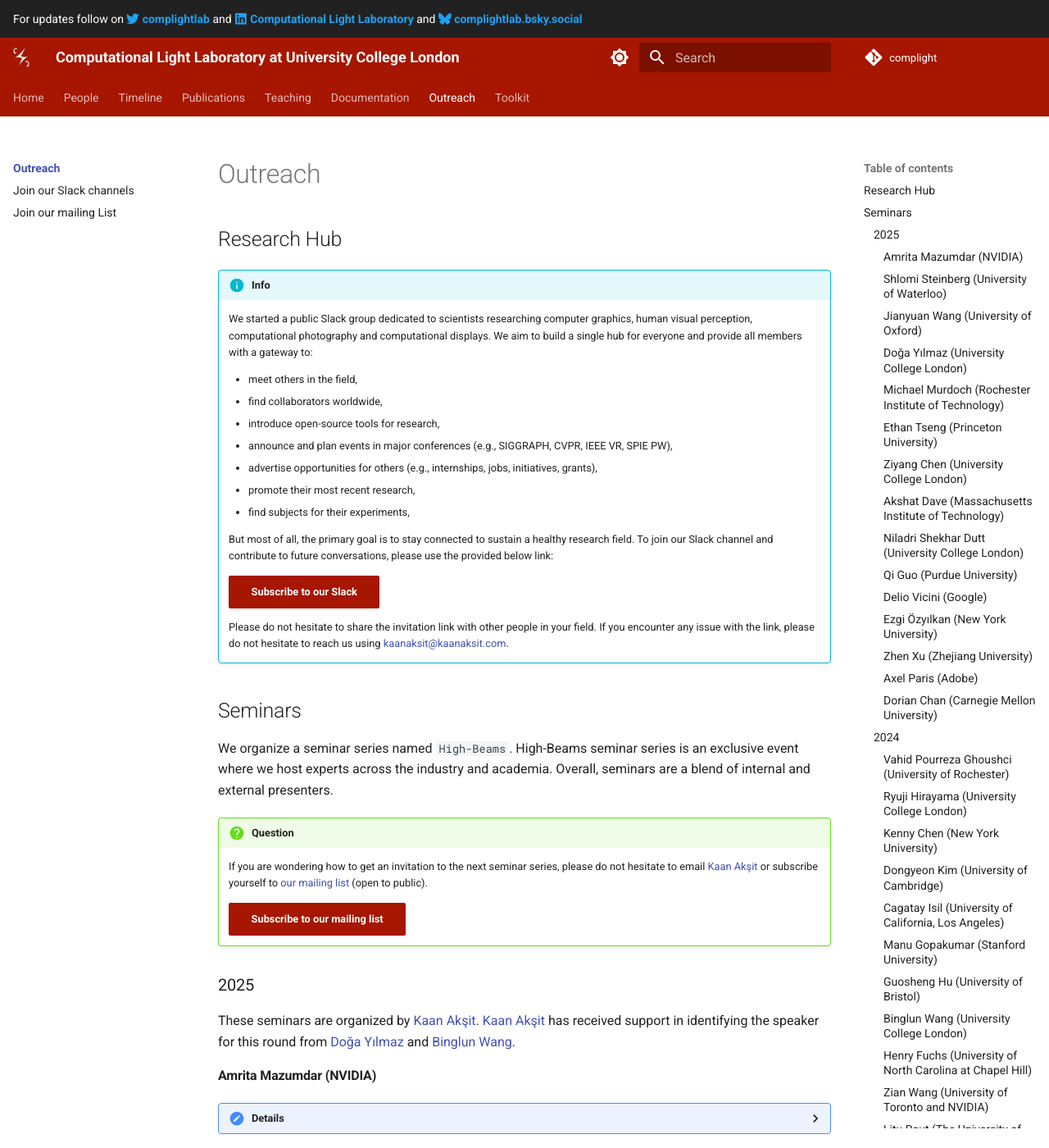
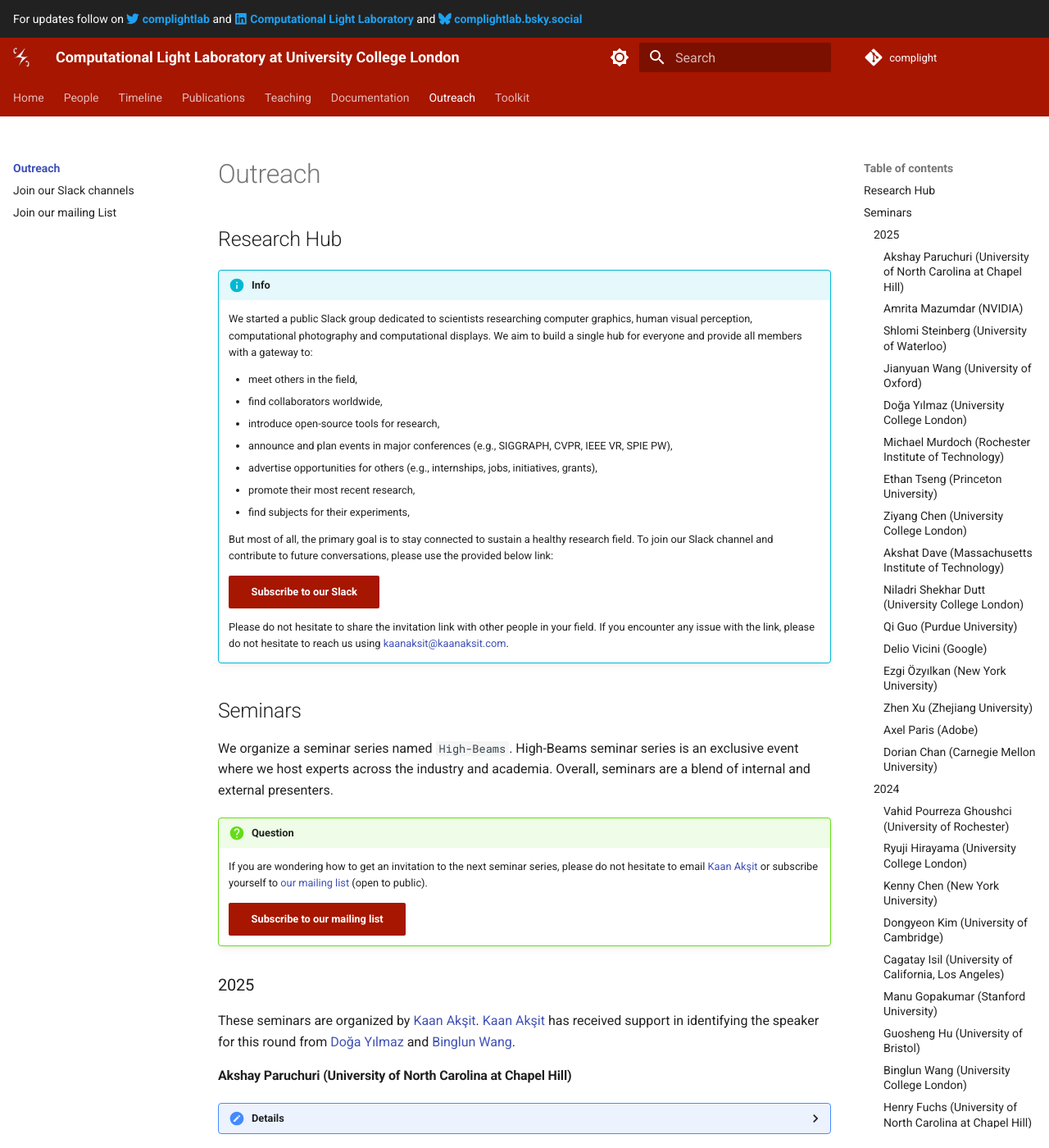
Before and after one commit to complight/complight.github.io, an MkDocs documentation site: the page built from docs/outreach/index.md, in a window 1280 px wide and 1400 px high. Shown: the whole window at 82% size. Built offline with MkDocs 1.6.1 and Material for MkDocs 9.7.7, drawn with Linux system fonts in a browser that asks for light colours.

Commit message:
Updating the outreach page.

```diff
--- /dev/null
+++ b/docs/javascripts/slideshow.js
@@ -0,0 +1,39 @@
+function modulo(number, mod) {
+  let result = number % mod;
+  if (result < 0) {
+    result += mod;
+  }
+  return result;
+}
+
+function setUpCarousel(carousel) {
+  function handleNext() {
+    currentSlide = modulo(currentSlide + 1, numSlides);
+    changeSlide(currentSlide);
+  }
+
+  function handlePrevious() {
+    currentSlide = modulo(currentSlide - 1, numSlides);
+    changeSlide(currentSlide);
+  }
+
+  function changeSlide(slideNumber) {
+    carousel.style.setProperty('--current-slide', slideNumber);
+  }
+
+  // get elements
+  const buttonPrevious = carousel.querySelector('[data-carousel-button-previous]');
+  const buttonNext = carousel.querySelector('[data-carousel-button-next]');
+  const slidesContainer = carousel.querySelector('[data-carousel-slides-container]');
+
+  // carousel state we need to remember
+  let currentSlide = 0;
+  const numSlides = slidesContainer.children.length;
+
+  // set up events
+  buttonPrevious.addEventListener('click', handlePrevious);
+  buttonNext.addEventListener('click', handleNext);
+}
+
+const carousels = document.querySelectorAll('[data-carousel]');
+carousels.forEach(setUpCarousel);
--- a/docs/outreach/index.md
+++ b/docs/outreach/index.md
@@ -36,6 +36,18 @@ Overall, seminars are a blend of internal and external presenters.
 These seminars are organized by [Kaan Akşit](https://kaanaksit.com).
 [Kaan Akşit](https://kaanaksit.com) has received support in identifying the speaker for this round from [Doğa Yılmaz](https://yilmazdoga.net/) and [Binglun Wang](https://binglunwang.github.io/).
 
+
+#### Akshay Paruchuri (University of North Carolina at Chapel Hill)
+
+??? Details
+    **Date:**
+    5th November 2025
+
+    **Presenter:** [Akshay Paruchuri](https://akshayparuchuri.com/), Ph.D. student, University of North Carolina at Chapel Hill
+
+    **Title:** Toward All-Day Ambient and Wearable Intelligence for Healthcare
+
+    **Watch:** [Recording (Password protected)](https://liveuclac-my.sharepoint.com/:v:/g/personal/ucackak_ucl_ac_uk/EX_NkDm8xS9Dk4TrE--xIVsB84ca9uXX8AO98SdWwIYD1A?e=HHbA1t)
 
 
 #### Amrita Mazumdar (NVIDIA)
--- a/docs/stylesheets/card.css
+++ /dev/null
@@ -1,80 +0,0 @@
-.cards-list {
-  z-index: 0;
-  width: 100%;
-  display: flex;
-  justify-content: space-around;
-  flex-wrap: wrap;
-}
-
-.card {
-  margin: 30px auto;
-  width: 260px;
-  height: 260px;
-  border-radius: 40px;
-box-shadow: 5px 5px 30px 7px rgba(0,0,0,0.25), -5px -5px 30px 7px rgba(0,0,0,0.22);
-  cursor: pointer;
-  transition: 0.4s;
-}
-
-.card .card_image {
-  width: inherit;
-  height: inherit;
-  border-radius: 40px;
-}
-
-.card .card_image img {
-  width: inherit;
-  height: inherit;
-  border-radius: 40px;
-  object-fit: cover;
-}
-
-.card .card_title {
-  text-align: center;
-  border-radius: 0px 0px 40px 40px;
-  font-weight: bold;
-  font-size: 14px;
-  margin-top: -80px;
-  height: 40px;
-}
-
-.card:hover {
-  transform: scale(0.9, 0.9);
-  box-shadow: 5px 5px 30px 15px rgba(0,0,0,0.25),
-    -5px -5px 30px 15px rgba(0,0,0,0.22);
-}
-
-.title-white {
-  color: white;
-}
-
-.title-black {
-  color: black;
-}
-
-.title-colorless {
-}
-
-@media all and (max-width: 500px) {
-  .card-list {
-    /* On small screens, we are no longer using row direction but column */
-    flex-direction: column;
-  }
-}
-
-
-/*
-.card {
-  margin: 30px auto;
-  width: 300px;
-  height: 300px;
-  border-radius: 40px;
-  background-image: url('https://i.redd.it/b3esnz5ra34y.jpg');
-  background-size: cover;
-  background-repeat: no-repeat;
-  background-position: center;
-  background-repeat: no-repeat;
-box-shadow: 5px 5px 30px 7px rgba(0,0,0,0.25), -5px -5px 30px 7px rgba(0,0,0,0.22);
-  transition: 0.4s;
-}
-*/
--- /dev/null
+++ b/docs/stylesheets/carousel.css
@@ -0,0 +1,53 @@
+.carousel {
+  --current-slide: 0;
+  /* we set position relative so absolute position works properly for the buttons */
+  position: relative;
+  overflow: hidden;
+}
+
+.carousel-button {
+  /* vertically centering the buttons */
+  position: absolute;
+  top: 50%;
+  transform: translateY(-50%);
+  z-index: 1;
+
+  /* basic styling */
+  padding: 0;
+  margin: 0.5rem;
+  border-radius: 50%;
+  background-color: transparent;
+  border: none;
+
+  font-size: 1.5rem;
+  cursor: pointer;
+
+  transition: color 0.1s;
+}
+
+.carousel-button:hover {
+  color: rgba(0, 0, 0, 0.5);
+}
+
+.carousel-button_next {
+  /* The "next slide button" will be at the right */
+  right: 0;
+}
+
+.slides {
+  display: flex;
+  transition: transform 0.5s;
+  transform: translateX(calc(-100% * var(--current-slide)));
+}
+
+.slide {
+  flex: 0 0 100%;
+}
+
+@media screen and (min-width: 768px) {
+  .carousel-button {
+    font-size: 3rem;
+    color: #666666;
+    margin: 1rem;
+  }
+}
--- a/mkdocs.yml
+++ b/mkdocs.yml
@@ -170,6 +170,7 @@ markdown_extensions:
        emoji_generator: !!python/name:material.extensions.emoji.to_svg
 
 extra_javascript:
+  - 'javascripts/slideshow.js'
   - 'javascripts/config.js'
   - 'https://polyfill.io/v3/polyfill.min.js?features=es6'
   - 'https://cdn.jsdelivr.net/npm/mathjax@3/es5/tex-mml-chtml.js'
@@ -184,4 +185,4 @@ extra:
 
 extra_css:
   - stylesheets/extra.css
-  - stylesheets/card.css
+  - stylesheets/carousel.css
```
Also changed, not shown: docs/index.md (+73 -125 lines).
